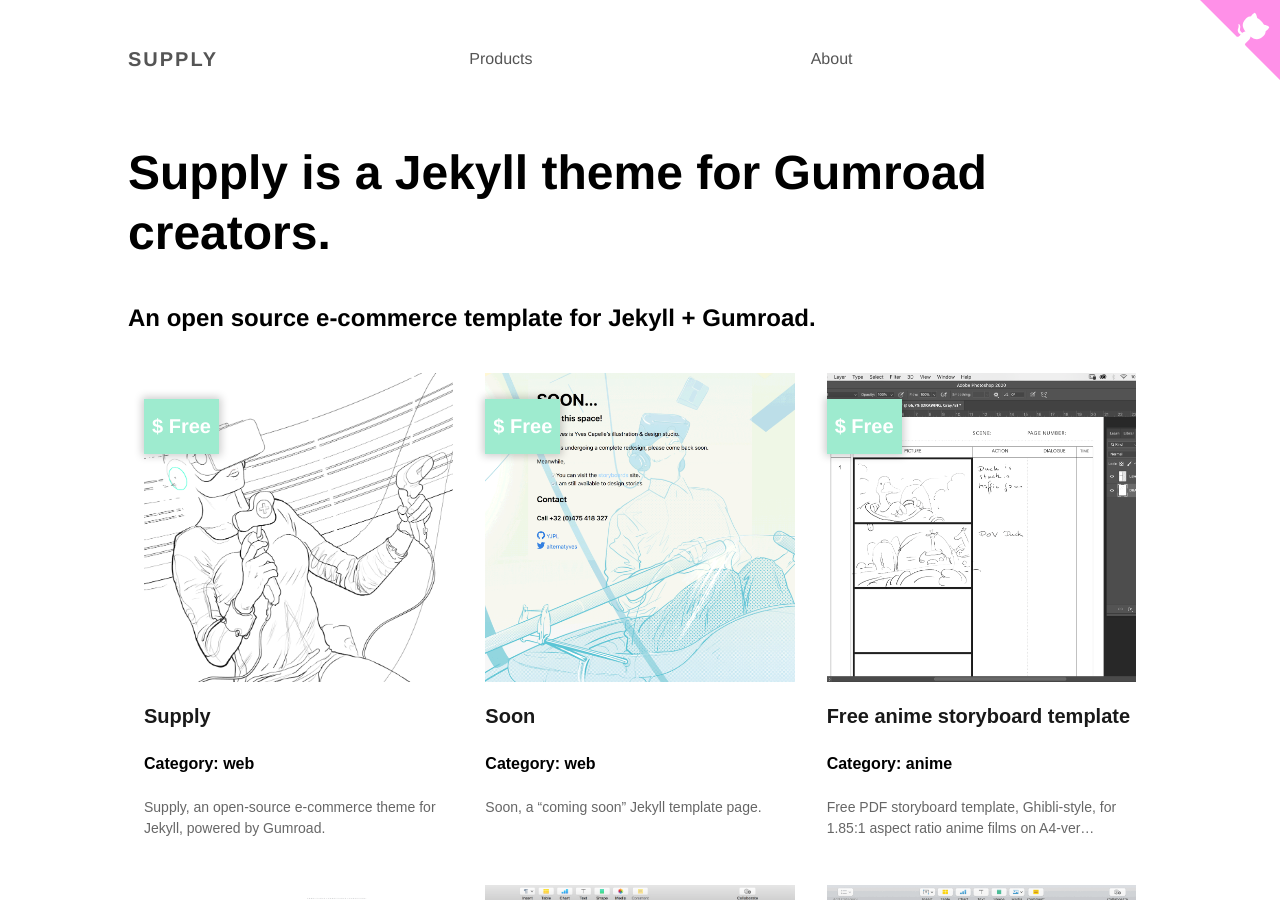
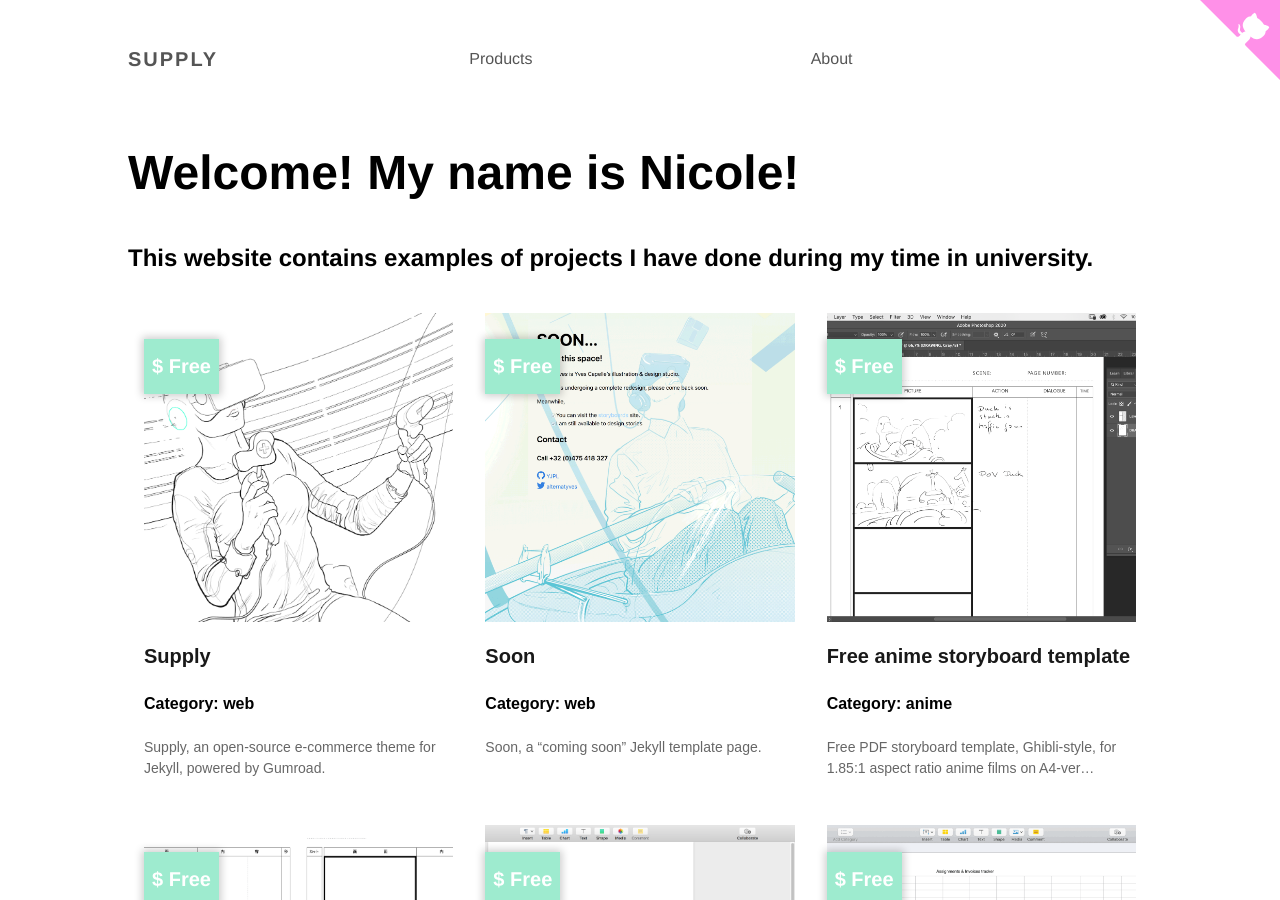
Before and after one commit to NicoleMRandazzo/nicolemrandazzo.github.io, a Jekyll site: the page built from index.html, in a window 1280 px wide and 900 px high. Built offline with Jekyll 4.4.1, drawn with Linux system fonts in a browser that asks for light colours.

Commit message:
Update index.html

```diff
--- a/index.html
+++ b/index.html
@@ -1,7 +1,7 @@
 ---
-title: Supply
-hero: Supply is a Jekyll theme for Gumroad creators.
-subtitle: An open source e-commerce template for Jekyll + Gumroad.
+title: Nicole M. Randazzo
+hero: Welcome! My name is Nicole!
+subtitle: This website contains examples of projects I have done during my time in university.
 ---
 
 <div itemscope itemtype="http://schema.org/ItemList" class="content" id="products">
```
